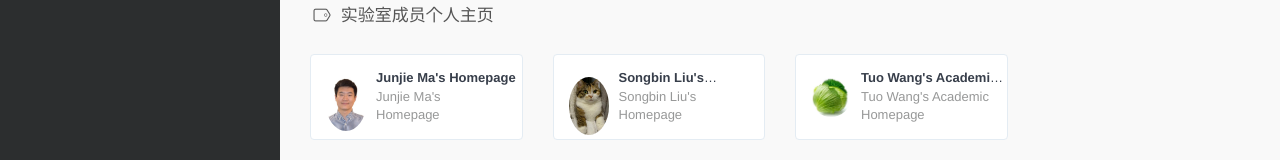
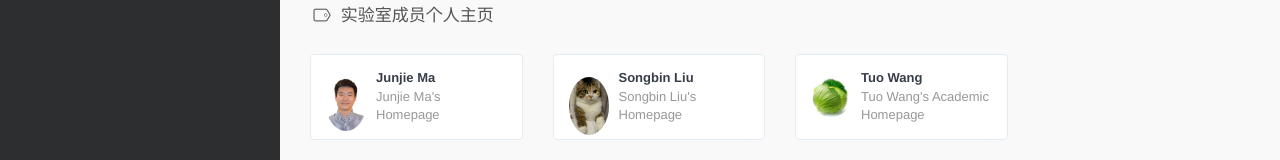
Before and after one commit to junjiemalab/junjiemalab.github.io, a plain HTML site: page index.html in a window 1280 px wide. Shown: the part 541-701 px from the top of the page. Drawn offline with nearby package versions, Linux system fonts and the light colour scheme; some packages are replaced by stand-ins of ours; a script that the page names is missing.

Commit message:
Site updated: 2024-06-14 20:49:48

```diff
--- a/index.html
+++ b/index.html
@@ -287,7 +287,7 @@
         </a>
         <div class="xe-comment">
           <a href="#" class="xe-user-name overflowClip_1">
-            <strong>Junjie Ma&#39;s Homepage</strong>
+            <strong>Junjie Ma</strong>
           </a>
           <p class="overflowClip_2">Junjie Ma&#39;s Homepage</p>
         </div>
@@ -303,7 +303,7 @@
         </a>
         <div class="xe-comment">
           <a href="#" class="xe-user-name overflowClip_1">
-            <strong>Songbin Liu&#39;s Homepage</strong>
+            <strong>Songbin Liu</strong>
           </a>
           <p class="overflowClip_2">Songbin Liu&#39;s Homepage</p>
         </div>
@@ -319,7 +319,7 @@
         </a>
         <div class="xe-comment">
           <a href="#" class="xe-user-name overflowClip_1">
-            <strong>Tuo Wang&#39;s Academic Homepage</strong>
+            <strong>Tuo Wang</strong>
           </a>
           <p class="overflowClip_2">Tuo Wang&#39;s Academic Homepage</p>
         </div>
```
